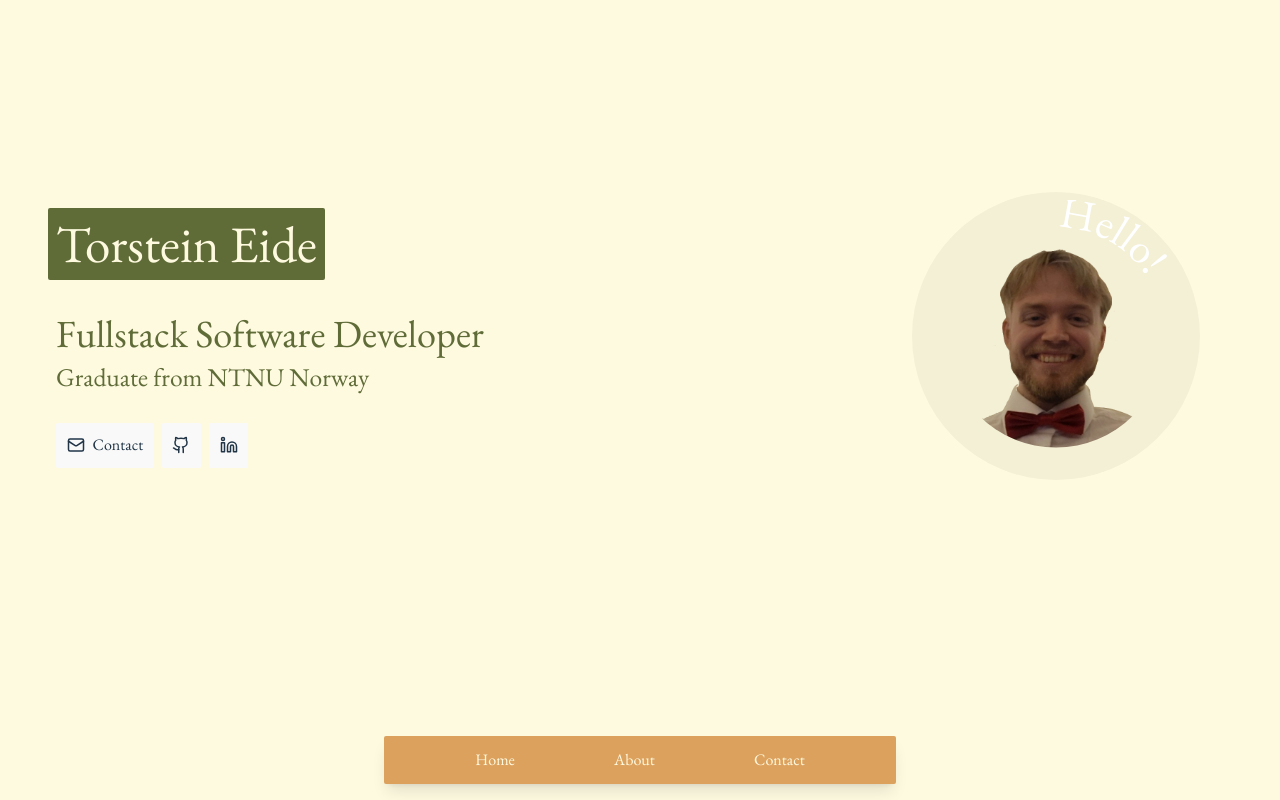
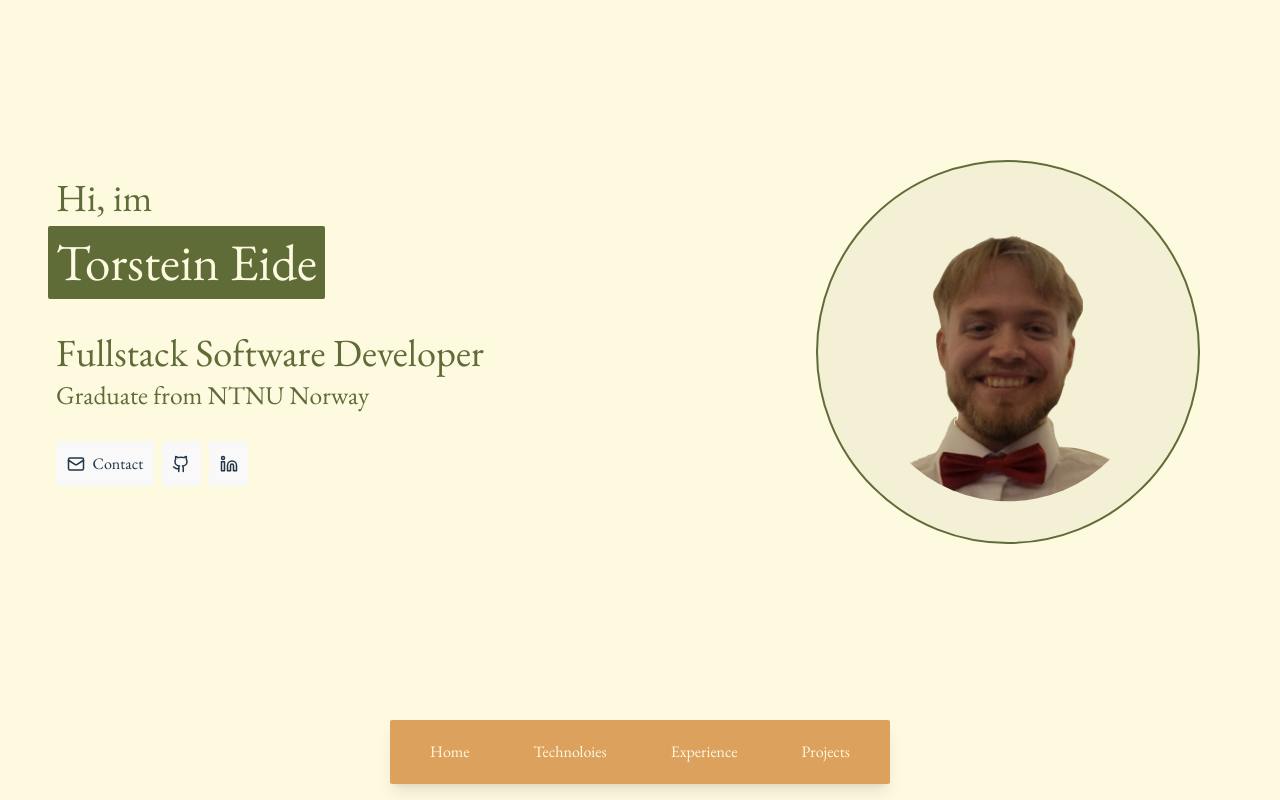
Before and after one commit to TorsteinEide/portfolio-tmp, a React (Vite) app in the folder my-app/: page / in a window 1280 px wide. Built offline with nearby package versions, Linux system fonts and the light colour scheme.

Commit message:
contact form and scrolling
+ Contact form at the bottom of the page
+ navbar functionality with smooth scrolling

```diff
--- a/my-app/package.json
+++ b/my-app/package.json
@@ -14,12 +14,15 @@
     "@tailwindcss/vite": "^4.1.11",
     "lucide-react": "^0.539.0",
     "react": "^19.1.1",
-    "react-dom": "^19.1.1"
+    "react-dom": "^19.1.1",
+    "react-scroll": "^1.9.3"
   },
   "devDependencies": {
     "@eslint/js": "^9.32.0",
     "@types/react": "^19.1.9",
+    "@types/react-anchor-link-smooth-scroll": "^1.0.5",
     "@types/react-dom": "^19.1.7",
+    "@types/react-scroll": "^1.8.10",
     "@vitejs/plugin-react": "^4.7.0",
     "autoprefixer": "^10.4.21",
     "eslint": "^9.32.0",
--- a/my-app/src/App.tsx
+++ b/my-app/src/App.tsx
@@ -2,57 +2,78 @@ import Torstein from "./components/sections/torstein";
 import Technologies from "./components/sections/technologies";
 import Experience from "./components/sections/experience";
 import Projects from "./components/sections/projects";
-import { Mail, Linkedin, Github } from "lucide-react";
+import Footer from "./components/footer";
+import { Link, Element } from "react-scroll";
 
 function App() {
+  const activate = (to: string) => {
+    console.log("active: ", to);
+  };
+
   return (
     <div className="flex flex-col h-screen w-screen">
       {/* Main content takes all space above navbar */}
-      <main className="flex-grow  overflow-auto z-20 ">
-        <Torstein></Torstein>
-        <Technologies></Technologies>
-        <Experience></Experience>
-        <Projects></Projects>
-        <div className="h-96 border-2 border-red-500 w-2"></div>
+      <main className="flex-grow overflow-auto relative" id="scroll-container">
+        <div className="relative z-10">
+          <Element name="home">
+            <Torstein></Torstein>
+          </Element>
+          <Technologies></Technologies>
+          <Experience></Experience>
+          <Projects></Projects>
+        </div>
+        {/* This empty space should allow clicks to pass through to footer */}
+        <div className="h-[45rem]  pointer-events-none relative "></div>
       </main>
 
+      <Footer />
       {/* Hovering navbar at the bottom */}
-      <nav className="fixed bottom-4 left-1/2 transform -translate-x-1/2 bg-[var(--color-nav)] bg-opacity-90 shadow-lg rounded-xs px-6 py-3 flex space-x-8 items-center w-[40%] justify-evenly z-20">
-        <a href="#home" className="cursor-pointer ">
+      <nav className="fixed bottom-4 left-1/2 transform -translate-x-1/2 bg-[var(--color-nav)] bg-opacity-90 shadow-lg rounded-xs px-6 py-3 flex space-x-8 items-center w-fit justify-evenly z-20">
+        <Link
+          to="home"
+          spy={true}
+          smooth="easeInOutQuart"
+          offset={-70}
+          containerId="scroll-container"
+          duration={750}
+          className="cursor-pointer hover:bg-nav-hover hover:text-white! px-4 py-2 rounded-xs transition-all duration-[0.25s]"
+        >
           Home
-        </a>
-        <a href="#about" className="cursor-pointer">
-          About
-        </a>
-        <a href="#contact" className="cursor-pointer">
-          Contact
-        </a>
+        </Link>
+        <Link
+          to="technologies"
+          spy={true}
+          smooth="easeInOutQuart"
+          offset={-70}
+          containerId="scroll-container"
+          duration={750}
+          className="cursor-pointer hover:bg-nav-hover hover:text-white! px-4 py-2 rounded-xs transition-all duration-[0.25s]"
+        >
+          Technoloies
+        </Link>
+        <Link
+          to="experience"
+          spy={true}
+          smooth="easeInOutQuart"
+          offset={-70}
+          containerId="scroll-container"
+          duration={750}
+          className="cursor-pointer hover:bg-nav-hover hover:text-white! px-4 py-2 rounded-xs transition-all duration-[0.25s]"
+        >
+          Experience
+        </Link>
+        <Link
+          to="projects"
+          spy={true}
+          smooth="easeInOutQuart"
+          offset={70}
+          containerId="scroll-container"
+          duration={750}
+          className="cursor-pointer hover:bg-nav-hover hover:text-white! px-4 py-2 rounded-xs transition-all duration-[0.25s]"
+        >
+          Projects
+        </Link>
       </nav>
-      <div className="absolute bottom-0 left-0 w-full h-72 bg-bg flex justify-between pt-4 px-2 pb-2 flex-col  items-center z-10">
-        <div className="w-full h-fit px-8 items-center flex justify-center flex-col gap-4">
-          <h2 className="text-hover">Still Here?</h2>
-          <div className="w-full flex-row flex justify-between ">
-            <div className="flex flex-col gap-2">
-              <button className="bg-accent! hover:bg-hover! z-10 pointer-events-auto">
-                <Mail size={18} />
-              </button>
-              <button className="bg-accent! hover:bg-hover! z-10 pointer-events-auto">
-                <Github size={18} />
-              </button>
-              <button className="bg-accent! hover:bg-hover! z-10 pointer-events-auto">
-                <Linkedin size={18} />
-              </button>
-            </div>
-            <ul>
-              <li>contact</li>
-              <li>contact</li>
-              <li>contact</li>
-              <li>contact</li>
-            </ul>
-          </div>
-        </div>
-        <div className="w-[42%] bg-accent hidden h-16 rounded-xs"></div>
-      </div>
     </div>
   );
 }
--- /dev/null
+++ b/my-app/src/components/footer.tsx
@@ -0,0 +1,48 @@
+import { Mail, Linkedin, Github } from "lucide-react";
+
+function Footer() {
+  return (
+    <div className="absolute bottom-0 left-0 w-full h-fit bg-bg flex justify-between pt-4 px-2 pb-24 flex-col  items-center pointer-events-none">
+      <div className="w-full h-fit px-8 items-center flex justify-center flex-col gap-4">
+        <h3 className="text-accent pt-8">Still Here?</h3>
+        <h2 className="text-hover pb-4 mb-8">Contact me</h2>
+      </div>
+      <div className="w-1/2 flex-col flex justify-left bg-off-bg p-4 gap-6 rounded-xs border-[1.5px] border-accent">
+        <input
+          type="text"
+          placeholder="Name"
+          className="border-[1.5px] rounded-xs border-accent bg-white text-accent! p-2 pointer-events-auto"
+        />
+        <input
+          type="email"
+          placeholder="Email"
+          className="border-[1.5px] rounded-xs border-accent bg-white text-accent! p-2 pointer-events-auto"
+        />
+        <textarea
+          placeholder="Message"
+          className="border-[1.5px] rounded-xs border-accent bg-white text-accent! p-2 pb-24 pointer-events-auto"
+        />
+        <div className="flex flex-row justify-between">
+          <div className="flex flex-row gap-2">
+            <button className="pointer-events-auto  bg-off-bg! hover:scale-150">
+              <Mail size={18} className="text-accent" />
+            </button>
+            <button className="pointer-events-auto  bg-off-bg! hover:scale-150">
+              <Github size={18} className="text-accent" />
+            </button>
+            <button className="pointer-events-auto  bg-off-bg! hover:scale-150">
+              <Linkedin size={18} className="text-accent" />
+            </button>
+          </div>
+          <button className="bg-nav! hover:bg-hover!  pointer-events-auto">
+            Submit
+          </button>
+        </div>
+      </div>
+
+      <div className="w-[42%] bg-accent hidden h-16 rounded-xs"></div>
+    </div>
+  );
+}
+
+export default Footer;
--- a/my-app/src/components/sections/experience.tsx
+++ b/my-app/src/components/sections/experience.tsx
@@ -3,7 +3,10 @@ import dipslogo from "../../assets/dipslogo.png";
 
 function Experience() {
   return (
-    <div className="flex gap-2 flex-row  p-4 h-fit px-8 text-accent bg-bg">
+    <div
+      id="experience"
+      className="flex gap-2 flex-row  p-4 h-fit px-8 text-accent bg-bg"
+    >
       <div className="py-24 flex flex-row justify-between w-screen p-4">
         <div className="w-full gap-4 flex flex-col">
           <ExperienceCard
--- a/my-app/src/components/sections/projects.tsx
+++ b/my-app/src/components/sections/projects.tsx
@@ -6,7 +6,10 @@ import LanguageLandPresentation from "../projects/languageland";
 
 function Projects() {
   return (
-    <div className="flex gap-2 flex-row bg-off-bg p-4 h-fit px-12 text-hover ">
+    <div
+      id="projects"
+      className="flex gap-2 flex-row bg-off-bg p-4 h-fit px-12 text-hover "
+    >
       <div className="py-24 flex flex-col justify-between w-screen gap-16">
         <h1>Projects</h1>
         <div className="flex flex-wrap gap-4">
--- a/my-app/src/components/sections/technologies.tsx
+++ b/my-app/src/components/sections/technologies.tsx
@@ -11,7 +11,10 @@ import tslogo from "../../assets/tslogo.png";
 
 function Technologies() {
   return (
-    <div className="flex gap-2 flex-row  p-4 h-fit bg-off-bg px-12">
+    <div
+      id="technologies"
+      className="flex gap-2 flex-row  p-4 h-fit bg-off-bg px-12"
+    >
       <div className="py-24 flex flex-row justify-between w-screen">
         <div>
           <h2 className="text-hover p-2">Technologies</h2>
--- a/my-app/src/components/sections/torstein.tsx
+++ b/my-app/src/components/sections/torstein.tsx
@@ -3,8 +3,13 @@ import CircularText from "../circularText";
 
 function Torstein() {
   return (
-    <div className="flex-row flex w-screen justify-between h-screen p-48 px-8 bg-bg">
-      <div className="flex gap-2 flex-col p-4 ">
+    <div
+      id="home"
+      className="flex-row flex w-screen justify-between h-screen p-48 px-8 bg-bg"
+    >
+      <div className="flex gap-2 flex-col p-4 -translate-y-8">
+        <h2 className="text-accent w-fit rounded-xs pl-2 ">Hi, im</h2>
+
         <h1 className="bg-accent w-fit p-2 rounded-xs text-bg">
           Torstein Eide
         </h1>
@@ -25,8 +30,8 @@ function Torstein() {
           </button>
         </div>
       </div>
-      <div className="w-72 h-72 bg-off-bg rounded-full mx-12 text-accent flex justify-center items-center p-2">
-        <CircularText text="Hello!"></CircularText>
+      <div className="w-96 h-96 -translate-y-8 bg-off-bg border-[2px] border-accent rounded-full mx-12 text-accent flex justify-center items-center p-2">
+        <CircularText text=""></CircularText>
       </div>
     </div>
   );
--- a/my-app/src/index.css
+++ b/my-app/src/index.css
@@ -17,7 +17,7 @@
 
   color-scheme: light dark;
   color: rgba(255, 255, 255, 0.87);
-  background-color: var(--color-off-bg);
+  background-color: var(--color-nav);
 
   font-synthesis: none;
   text-rendering: optimizeLegibility;
```
Also changed, not shown: 1 other file (tests, documents, lock files or other folders).
